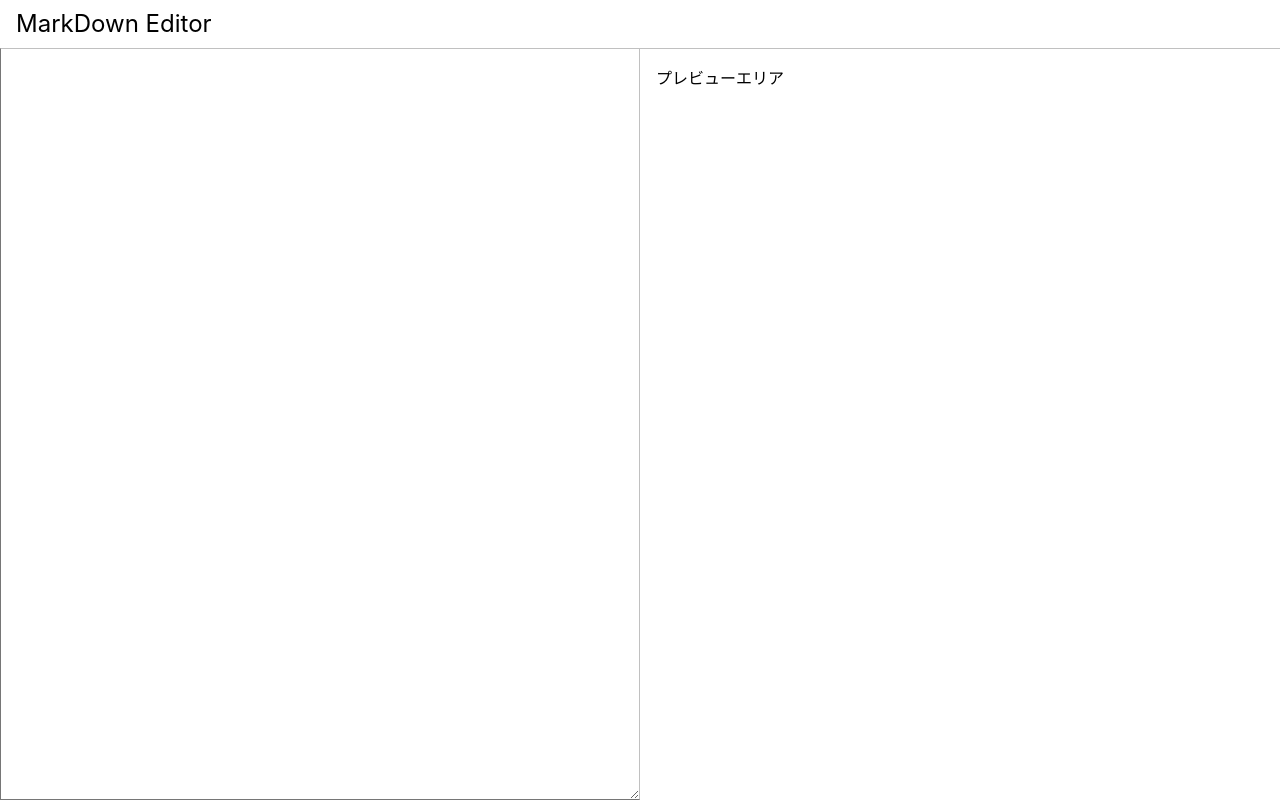
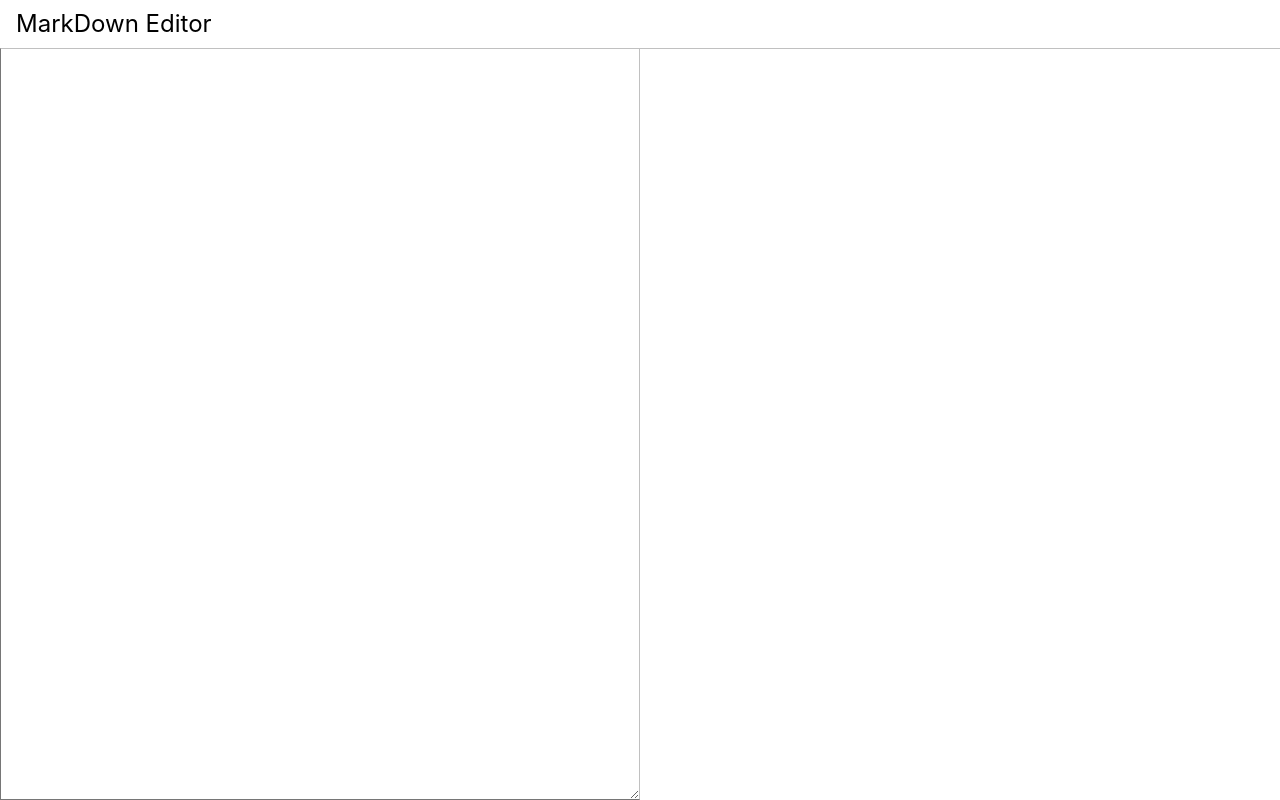
Before and after one commit to bunon0/web-markdown-editor, a React (Create React App) app: page / in a window 1280 px wide. Built offline with nearby package versions, Linux system fonts and the light colour scheme.

Commit message:
⚡️ mardDown機能を追加

```diff
--- a/src/pages/Editor.tsx
+++ b/src/pages/Editor.tsx
@@ -1,4 +1,6 @@
 import styled from "styled-components";
+import ReactMarkdown from "react-markdown";
+
 import { useStateWithStorage } from "../hooks/useStateWithStorage";
 
 export const Editor: React.VFC = () => {
@@ -16,7 +18,9 @@ export const Editor: React.VFC = () => {
             setText(event.target.value);
           }}
         />
-        <SPreview>プレビューエリア</SPreview>
+        <SPreview>
+          <ReactMarkdown>{text}</ReactMarkdown>
+        </SPreview>
       </SContainer>
     </div>
   );
--- a/src/styles.css
+++ b/src/styles.css
@@ -1,20 +1,16 @@
 *,
 *::after,
 *::before {
-	box-sizing: border-box;
-	margin: 0;
-	padding: 0;
+  box-sizing: border-box;
 }
 
 body {
-	font-family: -apple-system, BlinkMacSystemFont, "Segoe UI", "Roboto", "Oxygen",
-		"Ubuntu", "Cantarell", "Fira Sans", "Droid Sans", "Helvetica Neue",
-		sans-serif;
-	-webkit-font-smoothing: antialiased;
-	-moz-osx-font-smoothing: grayscale;
+  font-family: -apple-system, BlinkMacSystemFont, "Segoe UI", "Roboto", "Oxygen", "Ubuntu",
+    "Cantarell", "Fira Sans", "Droid Sans", "Helvetica Neue", sans-serif;
+  -webkit-font-smoothing: antialiased;
+  -moz-osx-font-smoothing: grayscale;
 }
 
 code {
-	font-family: source-code-pro, Menlo, Monaco, Consolas, "Courier New",
-		monospace;
+  font-family: source-code-pro, Menlo, Monaco, Consolas, "Courier New", monospace;
 }
```
